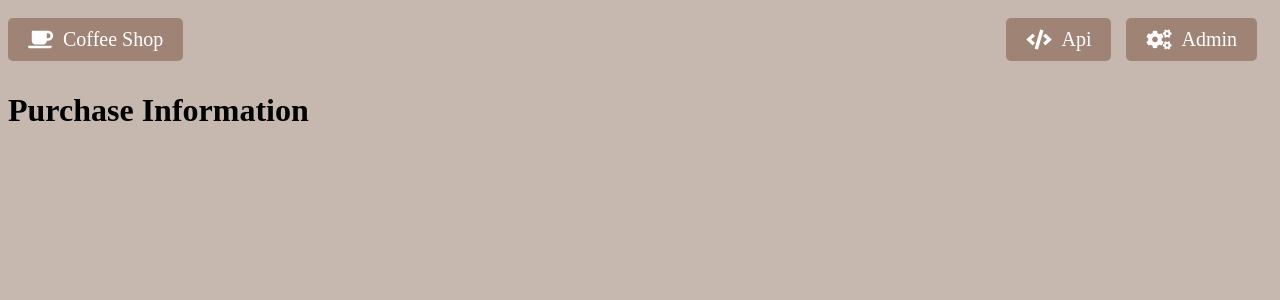
After one commit to Art01ur/coffeeshop, a Django app: template shop/templates/product_buying.html in a window 1280 px wide. The commit adds this page. Shown: the top 300 px of the page. Run offline with Django 4.2, Linux system fonts and the light colour scheme; the template is opened without the code that fills it, so the values that code supplies are empty.

Commit message:
add view and HTML for product buying

```diff
--- /dev/null
+++ b/shop/templates/product_buying.html
@@ -0,0 +1,26 @@
+{% extends 'base.html' %}
+{% block title %}Purchase Information{% endblock %}
+{% block content %}
+
+{% load static %}
+
+<html lang="en">
+<head>
+    <meta charset="UTF-8">
+    <meta name="viewport" content="width=device-width, initial-scale=1.0">
+    <title>Purchase Information</title>
+    <link rel="stylesheet" type="text/css" href="{% static 'css/styles.css' %}">
+</head>
+<body>
+    <div class="container">
+        <h1>Purchase Information</h1>
+
+            <p id="message">
+            {{ message }}
+        </p>
+
+        </p>
+    </div>
+</body>
+</html>
+{% endblock %}
--- a/shop/templates/product_details.html
+++ b/shop/templates/product_details.html
@@ -8,7 +8,7 @@
 <div class="product-details">
     <h1 class="product-name">{{ product.name }}</h1>
     <h2 class="product-type">{{ product.type }}</h2>
-    <p class="product-price">Price: ${{ product.price }}</p>
+    <p class="product-price">Price: {{ product.price }} &#1423;</p>
     <p class="product-country">Country: {{ product.country }}</p>
     <p class="product-roast">Roast: {{ product.roast }}</p>
     <p class="product-quantity">Quantity: {{ product.quantity }}</p>
--- a/shop/templates/products.html
+++ b/shop/templates/products.html
@@ -15,7 +15,7 @@
     <tr>
         <th>Name</th>
         <th>Type</th>
-        <th>Price</th>
+        <th>Price (AMD)</th>
         <th>Country</th>
         <th></th>
     </tr>
@@ -27,9 +27,9 @@
             <a href="{% url 'shop:product_details' product.id %}" class="product-link-button">{{ product.name }}</a>
         </td>
         <td>{{ product.type }}</td>
-        <td>{{ product.price }}</td>
+        <td>{{ product.price }} &#1423;</td>
         <td>{{ product.country }}</td>
-        <td><a href="{% url 'shop:product_details' product.id %}" class="button">Buy</a></td>
+        <td><a href="{% url 'shop:product_buying' product.id %}" class="button">Buy</a></td>
 
     </tr>
     {% endfor %}
--- a/shop/urls.py
+++ b/shop/urls.py
@@ -4,5 +4,6 @@ from . import views
 app_name = 'shop'
 urlpatterns = [
     path('', views.index, name='index'),
-    path('<int:product_id>', views.product_details, name='product_details')
+    path('product/<int:product_id>', views.product_details, name='product_details'),
+    path('buy/<int:product_id>', views.product_buying, name='product_buying')
 ]
```
Also changed, not shown: shop/views.py (+12 -0 lines).
